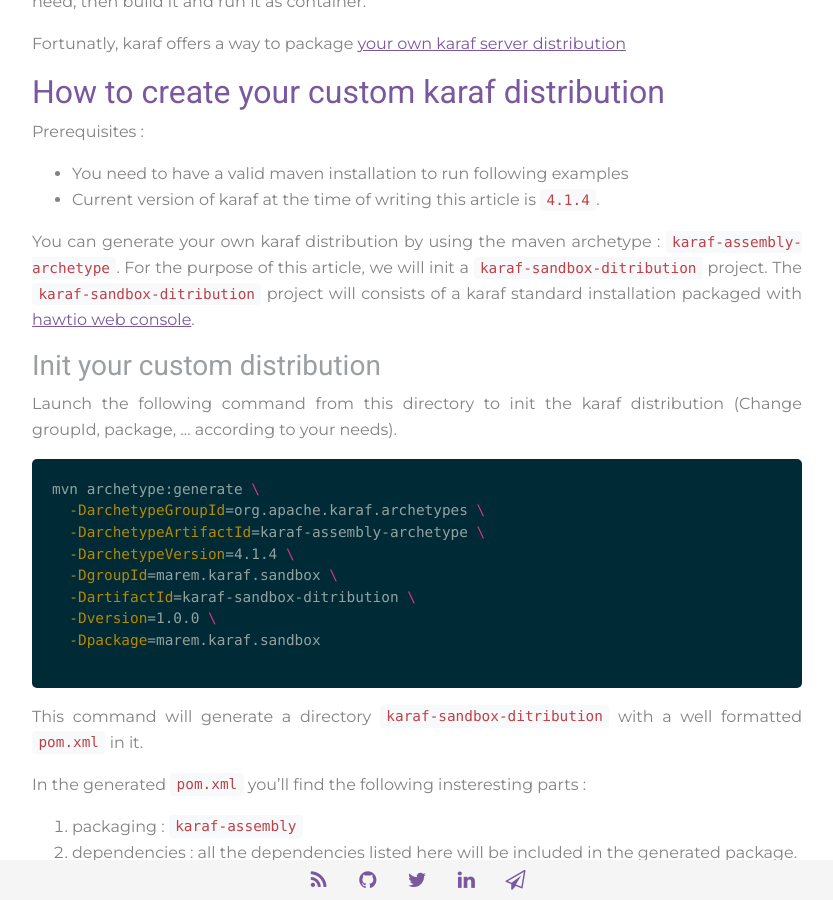
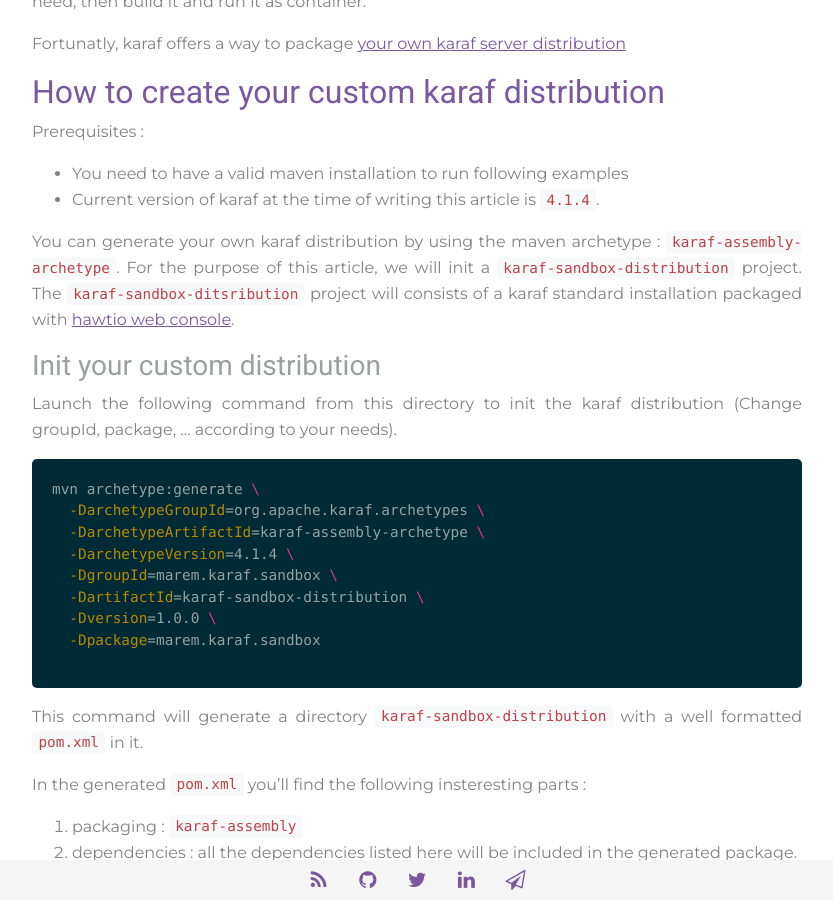
Before and after one commit to remyma/remyma.github.io, a Jekyll site: the page built from _posts/2018-01-03-karaf-custom-distribution-with-docker.markdown, in a window 1280 px wide and 900 px high, scrolled down 1824 px. Shown: the whole window, without its empty margins (223-1056 px from the left). Built offline with Jekyll 4.4.1, drawn with Linux system fonts in a browser that asks for light colours; nearby versions of some CDN libraries; some of the changed text lies outside the part shown.

Commit message:
Fix typo

```diff
--- a/_posts/2018-01-03-karaf-custom-distribution-with-docker.markdown
+++ b/_posts/2018-01-03-karaf-custom-distribution-with-docker.markdown
@@ -69,8 +69,8 @@ Prerequisites :
 
 
 You can generate your own karaf distribution by using the maven archetype : `karaf-assembly-archetype`.
-For the purpose of this article, we will init a `karaf-sandbox-ditribution` project.
-The `karaf-sandbox-ditribution` project will consists of a karaf standard installation packaged with [hawtio web console][hawtio]{:target="_blank"}.
+For the purpose of this article, we will init a `karaf-sandbox-distribution` project.
+The `karaf-sandbox-ditsribution` project will consists of a karaf standard installation packaged with [hawtio web console][hawtio]{:target="_blank"}.
 
 ### Init your custom distribution
 
@@ -82,12 +82,12 @@ mvn archetype:generate \
   -DarchetypeArtifactId=karaf-assembly-archetype \
   -DarchetypeVersion=4.1.4 \
   -DgroupId=marem.karaf.sandbox \
-  -DartifactId=karaf-sandbox-ditribution \
+  -DartifactId=karaf-sandbox-distribution \
   -Dversion=1.0.0 \
   -Dpackage=marem.karaf.sandbox
 {% endhighlight %}
 
-This command will generate a directory `karaf-sandbox-ditribution` with a well formatted `pom.xml` in it.
+This command will generate a directory `karaf-sandbox-distribution` with a well formatted `pom.xml` in it.
 
 In the generated `pom.xml` you'll find the following insteresting parts :
 
@@ -160,8 +160,8 @@ You will be able to start your karaf server by launching `bin/karaf` command dir
 > ll target
 total 144M
 drwxrwxr-x 9 assembly
--rw-rw-r-- 1 karaf-sandbox-ditribution-1.0.0.tar.gz
--rw-rw-r-- 1 karaf-sandbox-ditribution-1.0.0.zip
+-rw-rw-r-- 1 karaf-sandbox-distribution-1.0.0.tar.gz
+-rw-rw-r-- 1 karaf-sandbox-distribution-1.0.0.zip
 
 
 >./target/assembly/bin/karaf
```
